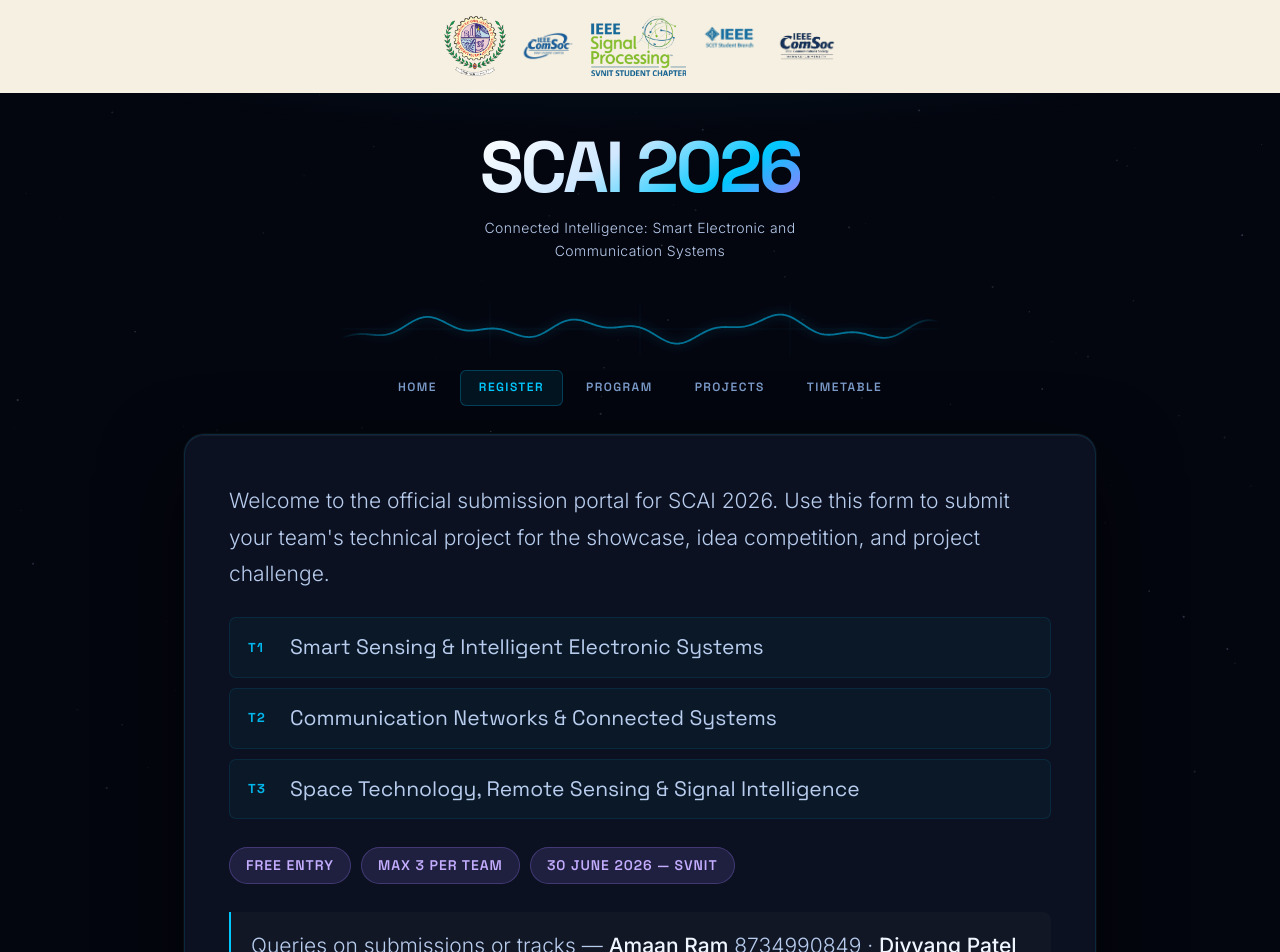
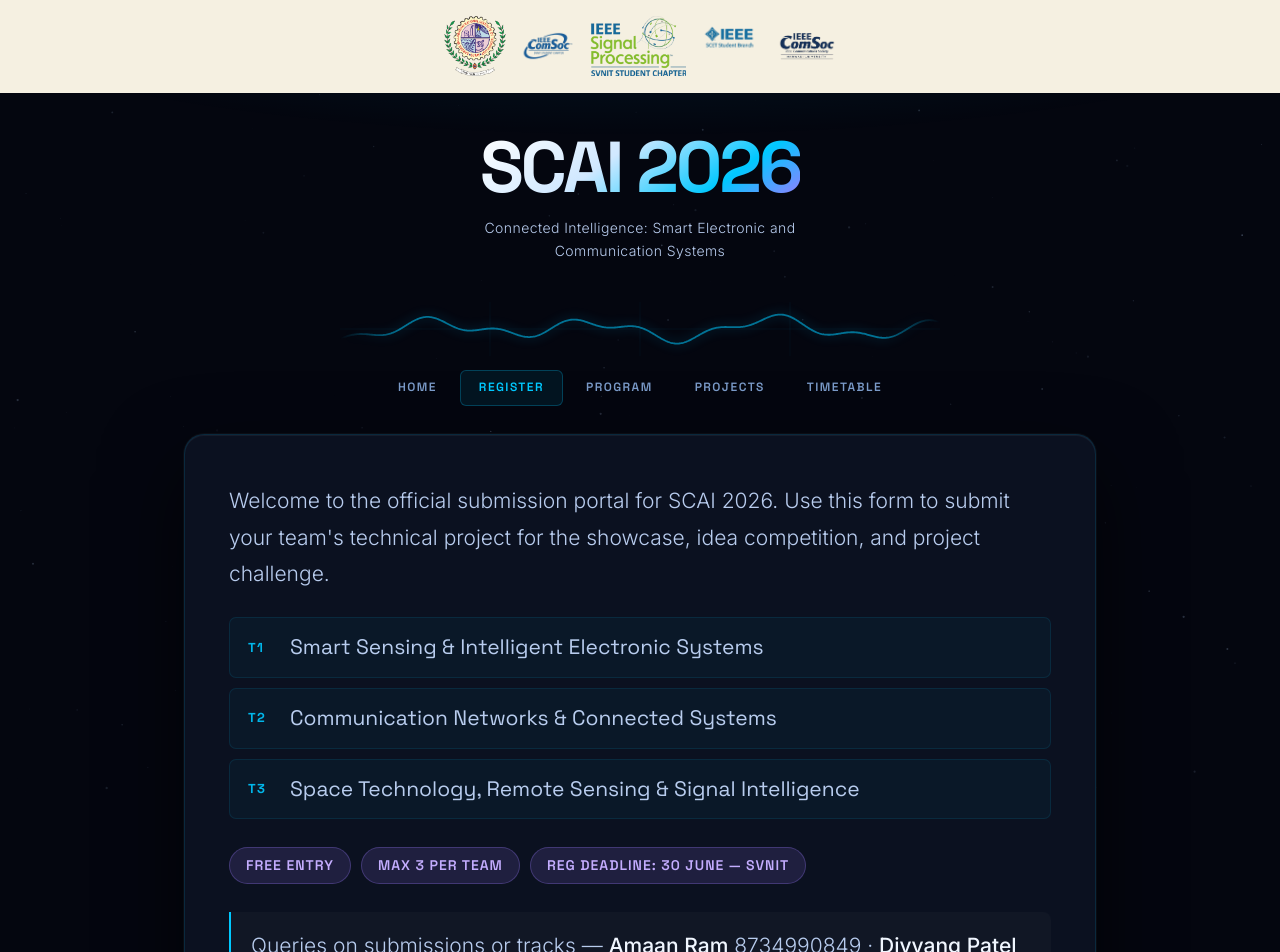
Before and after one commit to abhishek261007/SCAI, a React (Vite) app: page /register in a window 1280 px wide. Shown: the top 952 px of the page. Built offline with nearby package versions, Linux system fonts and the light colour scheme.

Commit message:
Clarify 30 June as registration deadline everywhere

```diff
--- a/src/pages/Landing.tsx
+++ b/src/pages/Landing.tsx
@@ -3,7 +3,7 @@ import { Link } from 'react-router-dom'
 const stats = [
   { value: '3', label: 'Tracks' },
   { value: '∞', label: 'Innovation' },
-  { value: '30', label: 'June 2026' },
+  { value: '30', label: 'June — Reg Deadline' },
   { value: 'SVNIT', label: 'Surat' },
 ]
 
--- a/src/pages/Register.tsx
+++ b/src/pages/Register.tsx
@@ -134,7 +134,7 @@ export default function Register() {
           }}
         >
           Thanks for submitting to SCAI 2026. Your project has been recorded. Reach out to Amaan or
-          Divyang if you need to update any details before 30 June 2026.
+          Divyang if you need to update any details before the registration deadline on 30 June 2026.
         </p>
         <a
           href="https://chat.whatsapp.com/B6qedtDUedv7E86OeQTPgG"
@@ -239,7 +239,7 @@ export default function Register() {
             marginBottom: 28,
           }}
         >
-          {['Free entry', 'Max 3 per team', '30 June 2026 — SVNIT'].map(label => (
+          {['Free entry', 'Max 3 per team', 'Reg Deadline: 30 June — SVNIT'].map(label => (
             <span
               key={label}
               style={{
```
